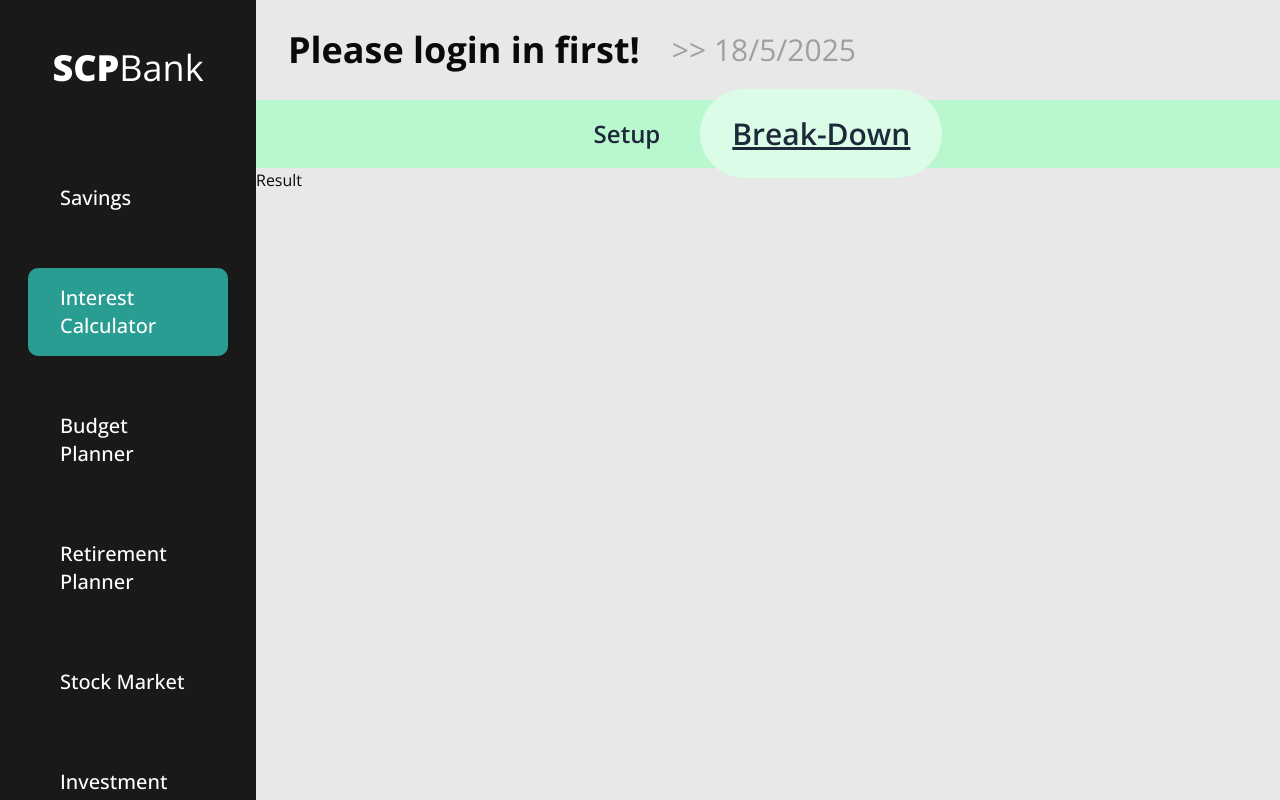
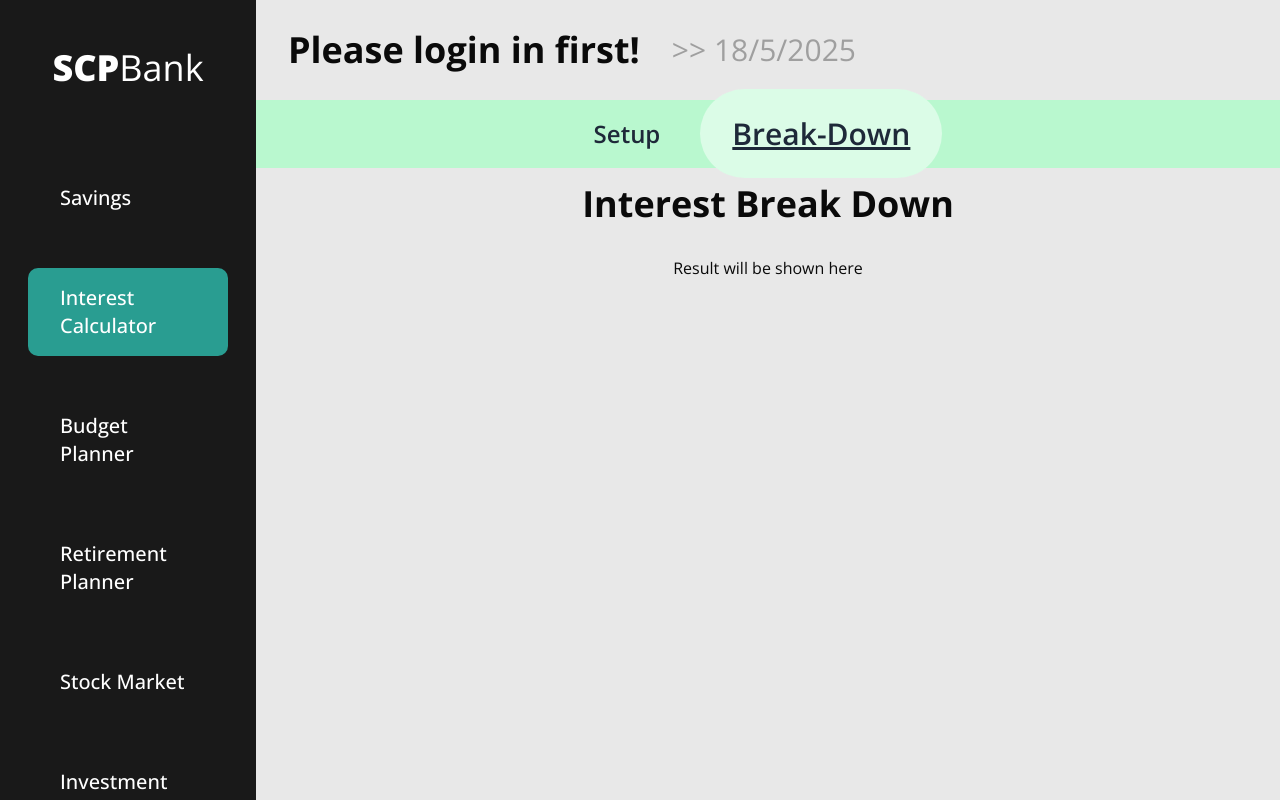
Before and after one commit to SCPassion/scpbank-ts, a React (Vite) app: page /interest/breakdown in a window 1280 px wide. Shown: the top 800 px of the page. Built offline with nearby package versions, Linux system fonts and the light colour scheme.

Commit message:
Add InterestBreakDown component and update routing to display it in the breakdown path

```diff
--- a/src/App.tsx
+++ b/src/App.tsx
@@ -7,6 +7,8 @@ import DeleteVault from "./pages/Saving/DeleteVault"
 import AddMoney from "./pages/Saving/AddMoney"
 import InternalLink from "@/components/link/InternalLink"
 import InformationGather from "./pages/Interest/InformationGather"
+import InterestBreakDown from "./pages/Interest/InterestBreakDown"
+
 function App() {
   return (
     <BrowserRouter>
@@ -39,7 +41,7 @@ function App() {
             }
           >
             <Route index element={<InformationGather />} />
-            <Route path="breakdown" element={<h1>Result</h1>} />
+            <Route path="breakdown" element={<InterestBreakDown />} />
           </Route>
           <Route path="budget" element={<h1>Budget Planner</h1>} />
           <Route path="retire" element={<h1>Retirement Saving Planner</h1>} />
--- /dev/null
+++ b/src/pages/Interest/InterestBreakDown.tsx
@@ -0,0 +1,8 @@
+export default function InterestBreakDown() {
+  return (
+    <div className="flex flex-col items-center gap-8 px-35 py-4">
+      <h1 className="text-4xl font-bold">Interest Break Down</h1>
+      <p>Result will be shown here</p>
+    </div>
+  )
+}
```
